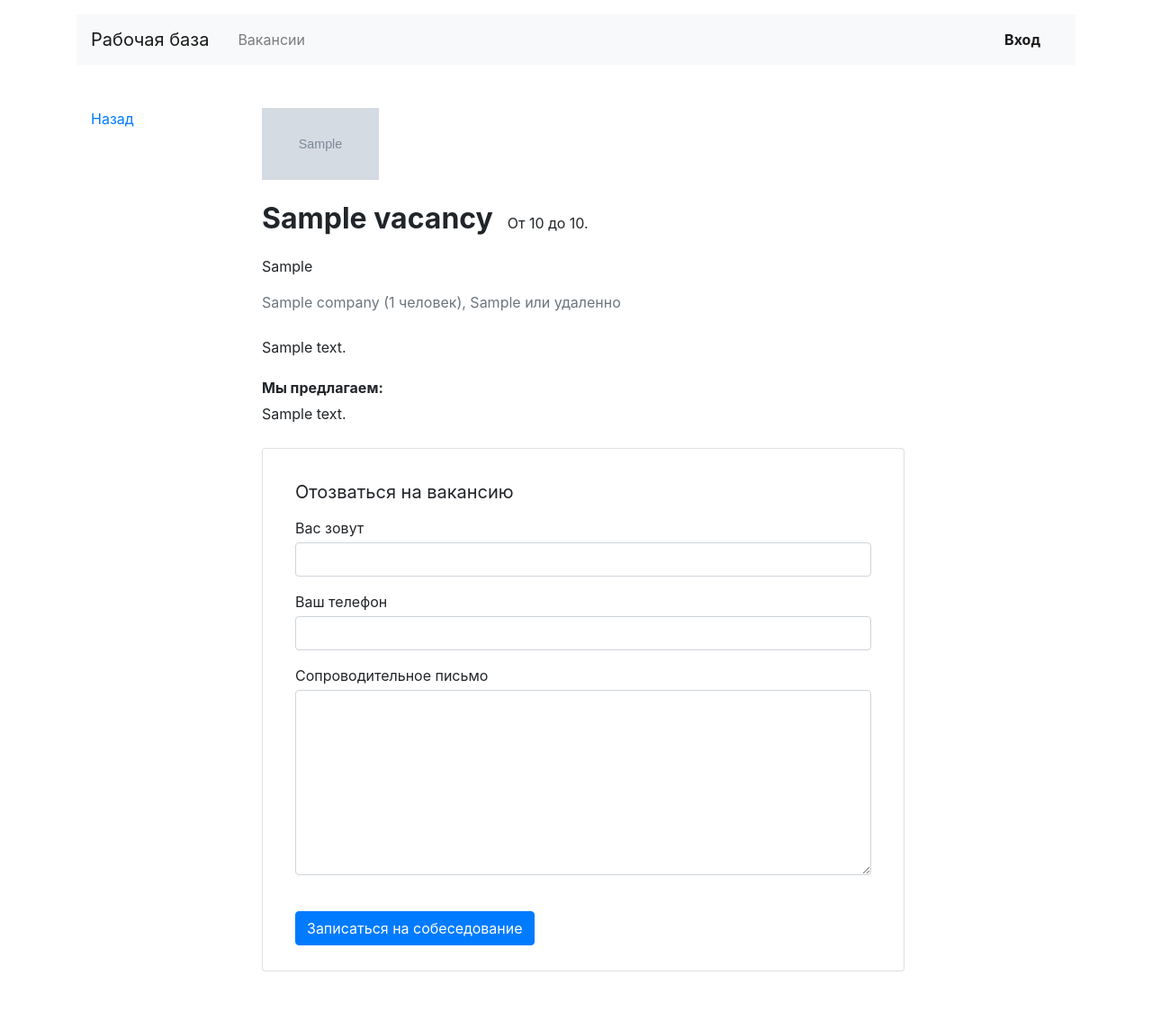
After one commit to LinkerXXX/Job_board, a Django app: page /vacancy/1/ in a window 1280 px wide. The commit adds this page. Shown: the whole page at 90% size. Run offline with Django 4.2, Linux system fonts and the light colour scheme; tables that the repository leaves empty hold one stand-in row (values such as "Sample post"); grey boxes marked "Sample" are stand-in pictures; some libraries are stand-ins or nearby versions.

Commit message:
Mistake page (#4)
* Добавлена административная панель + создан суперюзер

* Update README.md

* Update README.md

* Update README.md

* Update README.md

* Update README.md

* Update README.md

* Update README.md

* Update README.md

* readme

* readme_v2

* Исправил картинку

* Картинка с новыми полями

* Base-page

* базовая страница и шаблон

* 8, 9, 10, 11 пункты

* 8, 9, 10, 11 пункты исправлены

* исправил ссылки, добавил файл в include

* добавил все в include

* добавлена страница отображения вакансии + шаблоны ошибок(404, 500)

* environ

* environ_2.0

* environ false-debug заработал

* последние исправления

* исправления отступа и имени урла вакансий

---------

Co-authored-by: Андрей Николаевич Позднухов <Pozdnuhov@avt.local>
Co-authored-by: AVT\Pozdnuhov <anp@ea.com>

```diff
--- a/src/board/urls.py
+++ b/src/board/urls.py
@@ -5,6 +5,7 @@ from board.views import (
     VacancyListView,
     SpecializationListView,
     CompanyListView,
+    VacancyDetailView,
 )
 
 urlpatterns = [
@@ -16,4 +17,5 @@ urlpatterns = [
         name="specializations",
     ),
     path("companies/<int:pk>/", CompanyListView.as_view(), name="companies"),
+    path("vacancy/<int:pk>/", VacancyDetailView.as_view(), name="vacancy"),
 ]
--- a/src/board/views.py
+++ b/src/board/views.py
@@ -2,6 +2,11 @@ from django.shortcuts import render
 from django.views.generic import ListView, DetailView
 from board.models import Specialization, Company, Vacancy
 from django.views import View
+
+
+class VacancyDetailView(DetailView):
+    template_name = "board/vacancy_detail.html"
+    queryset = Vacancy.objects.all()
 
 
 class IndexView(View):
--- /dev/null
+++ b/src/core/apps.py
@@ -0,0 +1,6 @@
+from django.apps import AppConfig
+
+
+class CoreConfig(AppConfig):
+    default_auto_field = "django.db.models.BigAutoField"
+    name = "core"
--- a/src/job_board/settings.py
+++ b/src/job_board/settings.py
@@ -33,6 +33,7 @@ INSTALLED_APPS = [
     "django.contrib.messages",
     "django.contrib.staticfiles",
     "board",
+    "core",
 ]
 
 MIDDLEWARE = [
--- a/src/job_board/urls.py
+++ b/src/job_board/urls.py
@@ -26,3 +26,8 @@ urlpatterns = [
 ]
 if settings.DEBUG:
     urlpatterns += static(settings.MEDIA_URL, document_root=settings.MEDIA_ROOT)
+
+
+handler404 = "core.views.page_404_view"
+
+handler500 = "core.views.page_500_view"
--- /dev/null
+++ b/src/templates/board/vacancy_detail.html
@@ -0,0 +1,37 @@
+<html>
+    <header>
+        {% include 'includes/header.html' %}
+    </header>
+  <main class="container mt-3 pb-5">
+    <div class="row mt-5">
+      <div class="col-12 col-lg-2">
+        <div class="pl-3 mb-5">
+          <p><a href="#">Назад</a></p>
+        </div>
+      </div>
+      <div class="col-12 col-lg-8">
+        <section class="pl-3">
+          <a href="#"><img src="{{vacancy.company.logo.url}}" width="130" height="80" alt=""></a>
+          <div class="d-flex align-items-baseline align-content-baseline">
+            <h1 class="h2 mt-4 font-weight-bold" >{{vacancy.name}}</h1>
+        <p class="m-0 pl-3">
+        {% if vacancy.salary_min  %}
+            <p>От {{vacancy.salary_min}} до {{vacancy.salary_max}}.</p>
+        {%endif%}
+        </p>
+          </div>
+          <p class="mt-2">{{vacancy.skills}}</p>
+          <p class="text-muted mb-4">{{vacancy.company.name}} ({{vacancy.company.employee_count}} человек), {{vacancy.company.city}} или удаленно</p>
+          <div style="line-height: 1.8;">
+            <p>{{vacancy.company.description}}</p>
+            <p><b>Мы предлагаем: </b><br>
+            {{vacancy.description}}<br>
+            </p>
+          </div>
+          {% include 'includes/interview.html' %}
+        </section>
+      </div>
+    </div>
+  </main>
+</body>
+</html>
--- /dev/null
+++ b/src/templates/includes/interview.html
@@ -0,0 +1,18 @@
+<form action="/respond" class="card mt-4 mb-3" enctype="multipart/form-data">
+    <div class="card-body mx-3">
+      <p class="h5 mt-3 font-weight-normal">Отозваться на вакансию</p>
+      <div class="form-group">
+        <label class="mb-1 mt-2" for="userName">Вас зовут</label>
+        <input class="form-control" type="text" placeholder="" id="userName">
+      </div>
+      <div class="form-group">
+        <label class="mb-1" for="userPhone">Ваш телефон</label>
+        <input class="form-control" type="tel" placeholder="" id="userPhone">
+      </div>
+      <div class="form-group">
+        <label class="mb-1" for="userMsg" >Сопроводительное письмо</label>
+        <textarea class="form-control" rows="8" id="userMsg"></textarea>
+      </div>
+      <input type="submit" class="btn btn-primary mt-4 mb-2" value="Записаться на собеседование">
+    </div>
+  </form>
--- a/src/templates/includes/vacancy.html
+++ b/src/templates/includes/vacancy.html
@@ -2,7 +2,7 @@
   <div class="card-body px-4">
     <div class="row">
       <div class="col-12 col-md-8 col-lg-9">
-        <h2 class="h2 pb-2">{{vacancy.name}}</h2>
+        <h2 class="h2 pb-2"><a href="{% url 'vacancy' vacancy.pk %}">{{vacancy.name}}</a></h2>
         <p class="mb-2">{{vacancy.skills}}</p>
         {% if vacancy.salary_min  %}
               <p>От {{vacancy.salary_min}} до {{vacancy.salary_max}}.</p>
```
Also changed, not shown: src/core/views.py (added, +11 -0 lines), src/templates/404.html (added, +22 -0 lines), src/templates/500.html (added, +22 -0 lines), src/core/__init__.py (added), src/core/migrations/__init__.py (added).
